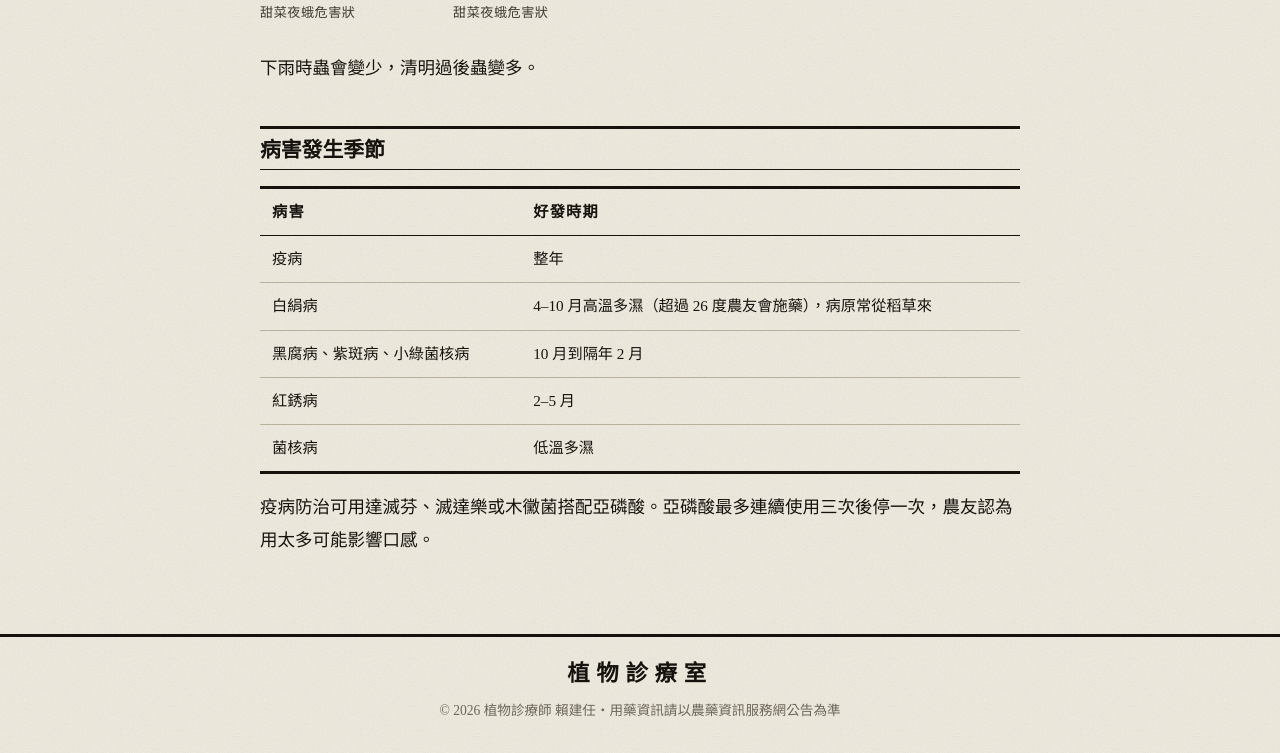
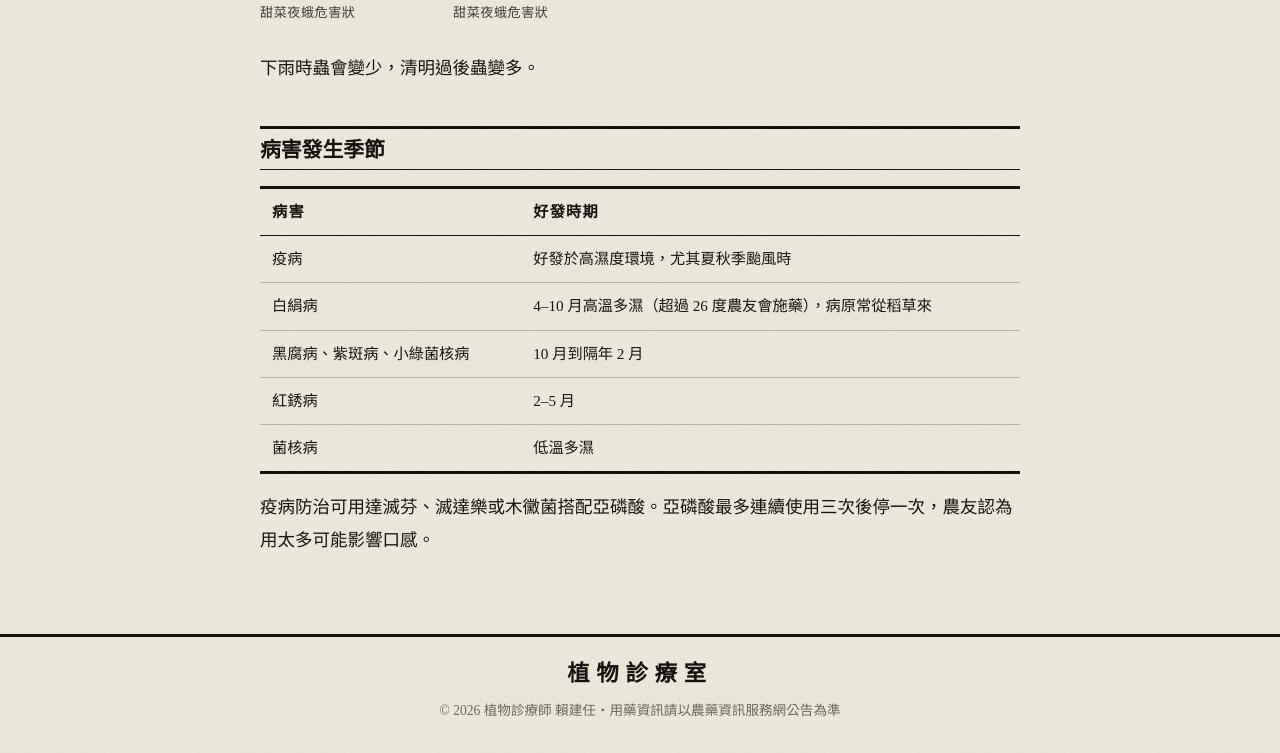
Before and after one commit to laijianren/laijianren.github.io, a Jekyll site: the page built from _visits/2021-10-25-sanxing-scallion.md, in a window 1280 px wide and 900 px high, scrolled down 2042 px, cut to the strip 147-900 px from the top of the window. Built offline with Jekyll 4.4.1, drawn with Linux system fonts in a browser that asks for light colours; some web fonts are replaced.

Commit message:
Update 疫病 season row
Co-Authored-By: Claude Opus 5.5 (1M context) <noreply@anthropic.com>
Claude-Session: https://claude.ai/code/session_01XJGjkT6ynprrpQ61onDbZk

```diff
--- a/_visits/2021-10-25-sanxing-scallion.md
+++ b/_visits/2021-10-25-sanxing-scallion.md
@@ -37,7 +37,7 @@ cover_caption: 甜菜夜蛾危害狀
 
 | 病害 | 好發時期 |
 |---|---|
-| 疫病 | 整年 |
+| 疫病 | 好發於高濕度環境，尤其夏秋季颱風時 |
 | 白絹病 | 4–10 月高溫多濕（超過 26 度農友會施藥），病原常從稻草來 |
 | 黑腐病、紫斑病、小綠菌核病 | 10 月到隔年 2 月 |
 | 紅銹病 | 2–5 月 |
```
